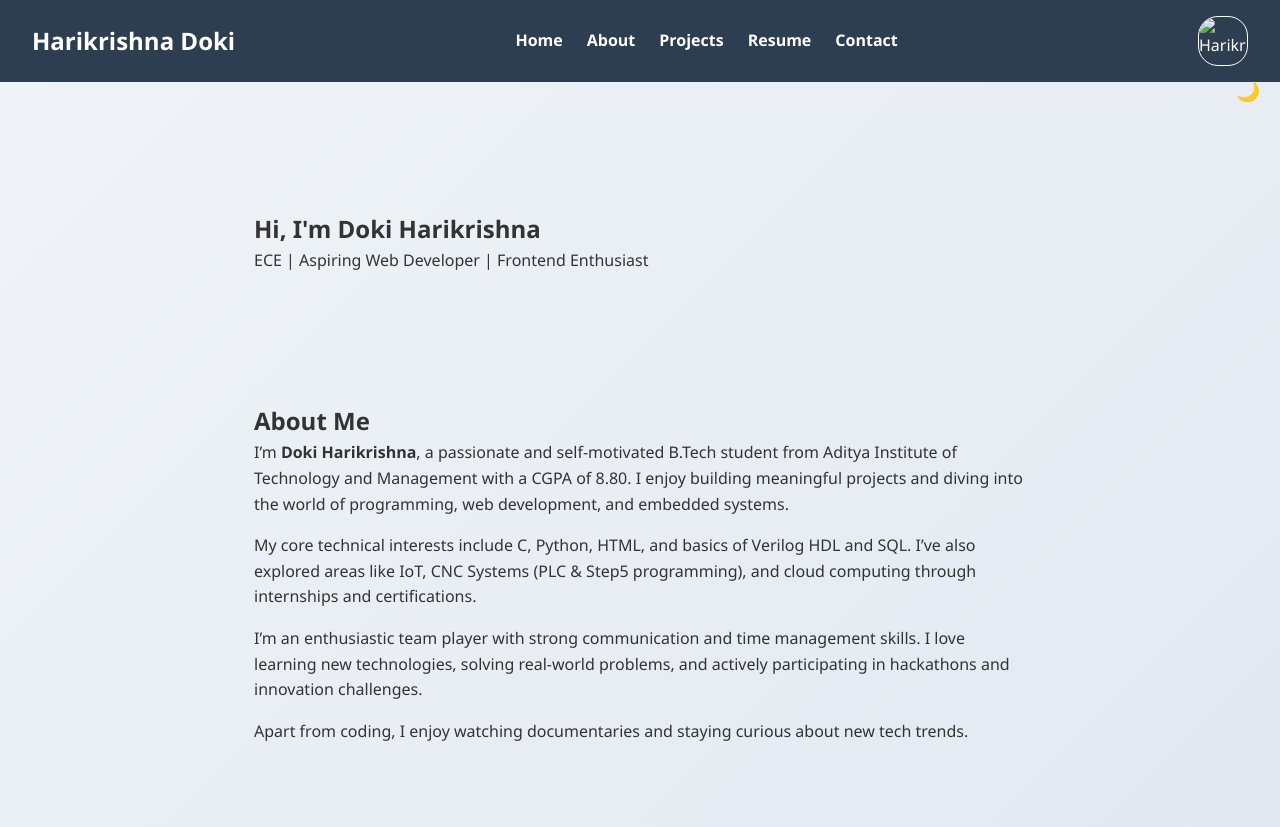
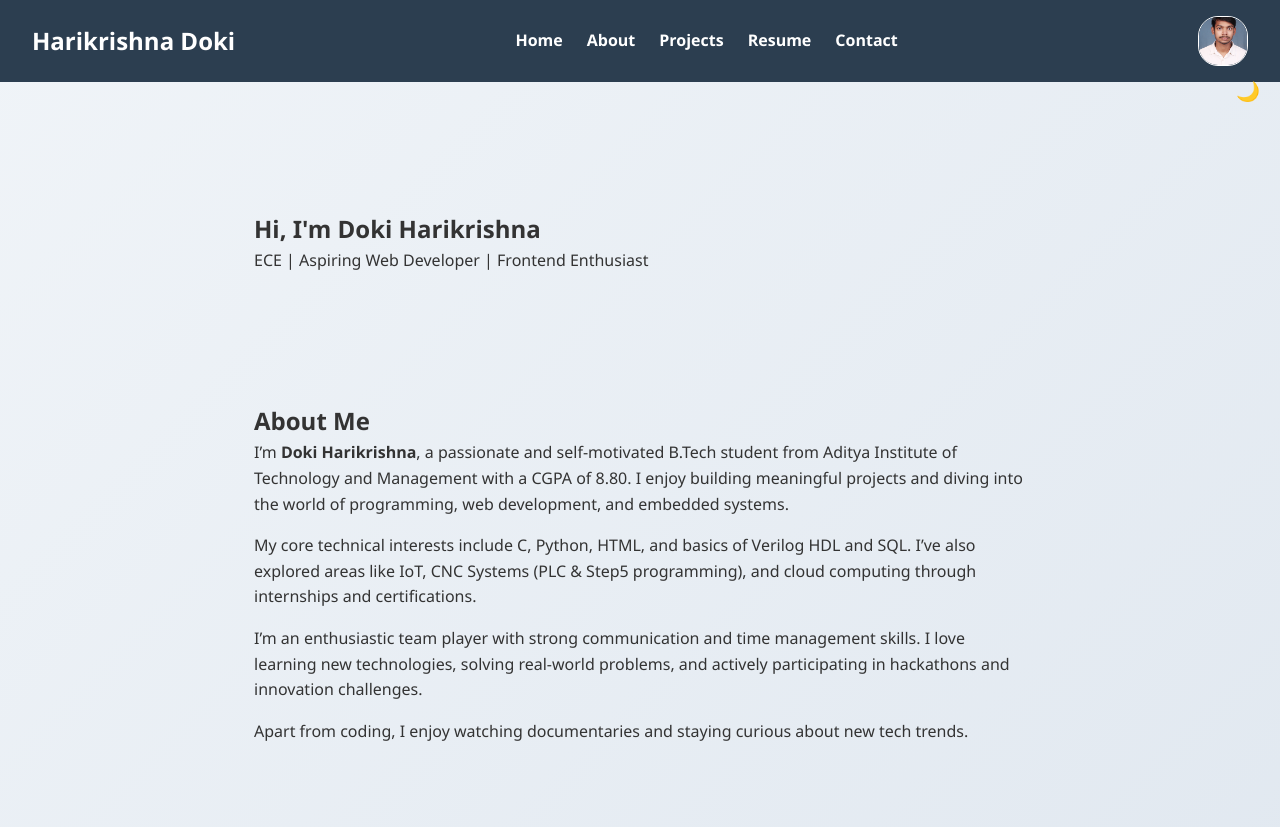
Before and after one commit to harikrishnadoki/Portfolio, a plain HTML site: page index.html in a window 1280 px wide. Shown: the top 827 px of the page. Drawn offline with Linux system fonts and the light colour scheme.

Commit message:
Update index.html

```diff
--- a/index.html
+++ b/index.html
@@ -18,7 +18,7 @@
         <li><a href="#resume">Resume</a></li>
         <li><a href="#contact">Contact</a></li>
       </ul>
-       <img src="images/hariphoto.jpg" alt="Harikrishna" class="profile-pic"/>
+       <img src="hariphoto.jpg" alt="Harikrishna" class="profile-pic"/>
     </nav>
   </header>
 <section>
```
